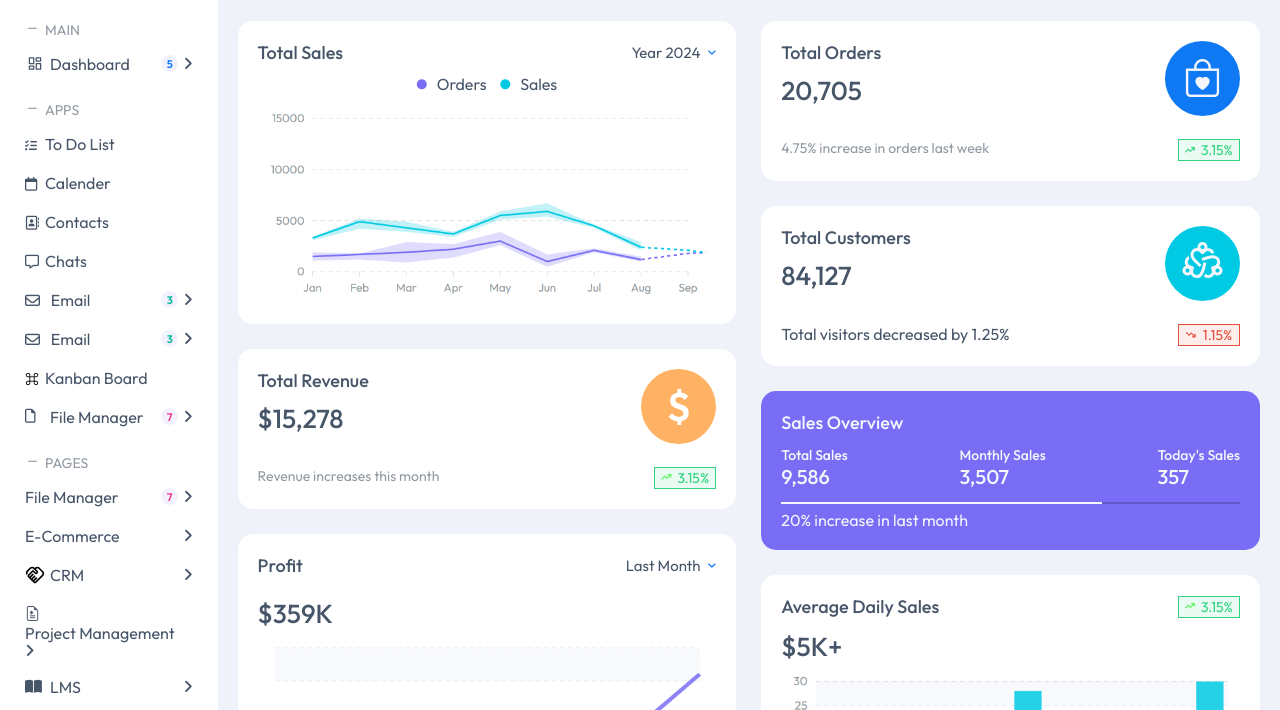
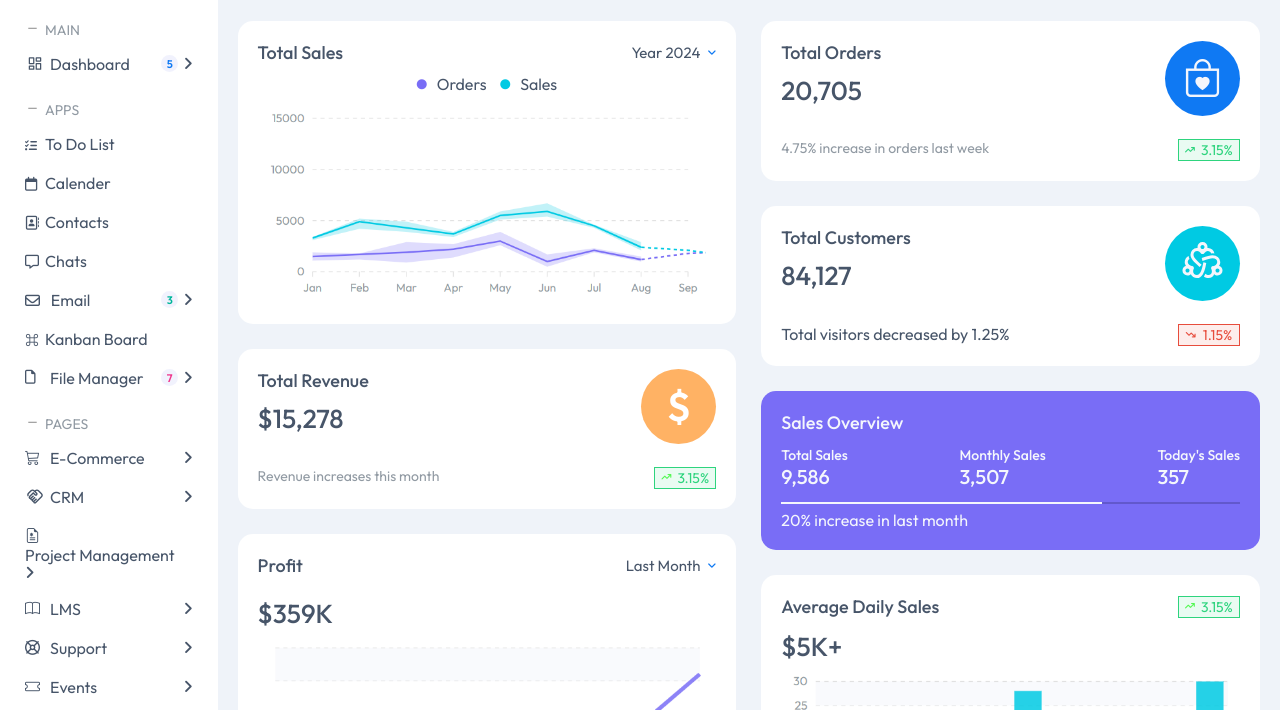
Before and after one commit to rajvi418/Daxa-Admin-Panel, a plain HTML site: page index.html in a window 1280 px wide. Shown: the part 90-800 px from the top of the page. Drawn offline with nearby package versions, Linux system fonts and the light colour scheme.

Commit message:
Update icons and remove unused HTML elements for improved UI consistency

```diff
--- a/css/style.css
+++ b/css/style.css
@@ -513,6 +513,7 @@ header::-webkit-scrollbar-thumb {
     transition: all 0.5s;
     margin-right: 5px;
     width: 20px;
+    color: var(--darkgrey);
 }
 
 .transactions-none {
--- a/index.html
+++ b/index.html
@@ -122,23 +122,6 @@
                                     </div>
                                 </div>
                             </a>
-                            <!-- changes -->
-                            <a href="#">
-                                <div class="row topic align-center space-between">
-                                    <div class="row ">
-                                        <div class="w-40 py-0">
-                                            <i class="fa-regular m-0 icon fa-envelope"></i>
-                                        </div>
-                                        <div class="w-60 py-0">
-                                            <span>Email</span>
-                                        </div>
-                                    </div>
-                                    <div class="row align-center">
-                                        <span class="more-2">3</span>
-                                        <i class="fa-solid angle-icons fa-angle-right"></i>
-                                    </div>
-                                </div>
-                            </a>
                             <a href="#">
                                 <div class="row topic align-center space-between">
                                     <div class="row ">
@@ -195,19 +178,7 @@
                             <a href="#">
                                 <div class="row topic align-center space-between">
                                     <p class="row align-center">
-
-                                        <span>File Manager</span>
-                                    </p>
-                                    <p class="row align-center">
-                                        <span class="more-3">7</span>
-                                        <i class="fa-solid  fa-angle-right"></i>
-                                    </p>
-                                </div>
-                            </a>
-                            <a href="#">
-                                <div class="row topic align-center space-between">
-                                    <p class="row align-center">
-
+                                        <i class="bi icon bi-cart3"></i>
                                         <span>E-Commerce</span>
                                     </p>
                                     <p class="row notification align-center">
@@ -218,9 +189,9 @@
                             <a href="#">
                                 <div class="row topic align-center space-between">
                                     <p class="row align-center">
-                                        <svg xmlns="http://www.w3.org/2000/svg" height="20px" viewBox="0 -960 960 960"
-                                            width="20px" class="icon">
-                                            <path
+                                        <svg xmlns="http://www.w3.org/2000/svg" height="17px" viewBox="0 -960 960 960"
+                                            width="17px" class="icon">
+                                            <path fill="#475569" stroke-width="1px"
                                                 d="M475-160q4 0 8-2t6-4l328-328q12-12 17.5-27t5.5-30q0-16-5.5-30.5T817-607L647-777q-11-12-25.5-17.5T591-800q-15 0-30 5.5T534-777l-11 11 74 75q15 14 22 32t7 38q0 42-28.5 70.5T527-522q-20 0-38.5-7T456-550l-75-74-175 175q-3 3-4.5 6.5T200-435q0 8 6 14.5t14 6.5q4 0 8-2t6-4l136-136 56 56-135 136q-3 3-4.5 6.5T285-350q0 8 6 14t14 6q4 0 8-2t6-4l136-135 56 56-135 136q-3 2-4.5 6t-1.5 8q0 8 6 14t14 6q4 0 7.5-1.5t6.5-4.5l136-135 56 56-136 136q-3 3-4.5 6.5T454-180q0 8 6.5 14t14.5 6Zm-1 80q-37 0-65.5-24.5T375-166q-34-5-57-28t-28-57q-34-5-56.5-28.5T206-336q-38-5-62-33t-24-66q0-20 7.5-38.5T149-506l232-231 131 131q2 3 6 4.5t8 1.5q9 0 15-5.5t6-14.5q0-4-1.5-8t-4.5-6L398-777q-11-12-25.5-17.5T342-800q-15 0-30 5.5T285-777L144-635q-9 9-15 21t-8 24q-2 12 0 24.5t8 23.5l-58 58q-17-23-25-50.5T40-590q2-28 14-54.5T87-692l141-141q24-23 53.5-35t60.5-12q31 0 60.5 12t52.5 35l11 11 11-11q24-23 53.5-35t60.5-12q31 0 60.5 12t52.5 35l169 169q23 23 35 53t12 61q0 31-12 60.5T873-437L545-110q-14 14-32.5 22T474-80Zm-99-560Z" />
                                         </svg>
                                         <span>CRM</span>
@@ -244,7 +215,7 @@
                             <a href="#">
                                 <div class="row topic align-center space-between">
                                     <p class="row align-center">
-                                        <i class="fa-solid icon fa-book-open"></i>
+                                        <i class="bi icon bi-book"></i>
                                         <span>LMS</span>
                                     </p>
                                     <p class="row notification align-center">
@@ -255,7 +226,7 @@
                             <a href="#">
                                 <div class="row topic align-center space-between">
                                     <p class="row align-center">
-                                        <i class="fa-solid icon fa-life-ring"></i>
+                                        <i class="fa-regular icon fa-life-ring"></i>
                                         <span>Support</span>
                                     </p>
                                     <p class="row notification align-center">
@@ -266,7 +237,7 @@
                             <a href="#">
                                 <div class="row topic align-center space-between">
                                     <p class="row align-center">
-                                        <i class="fa-solid icon fa-ticket-simple"></i>
+                                        <i class="bi icon bi-ticket"></i>
                                         <span>Events</span>
                                     </p>
                                     <p class="row notification align-center">
```
